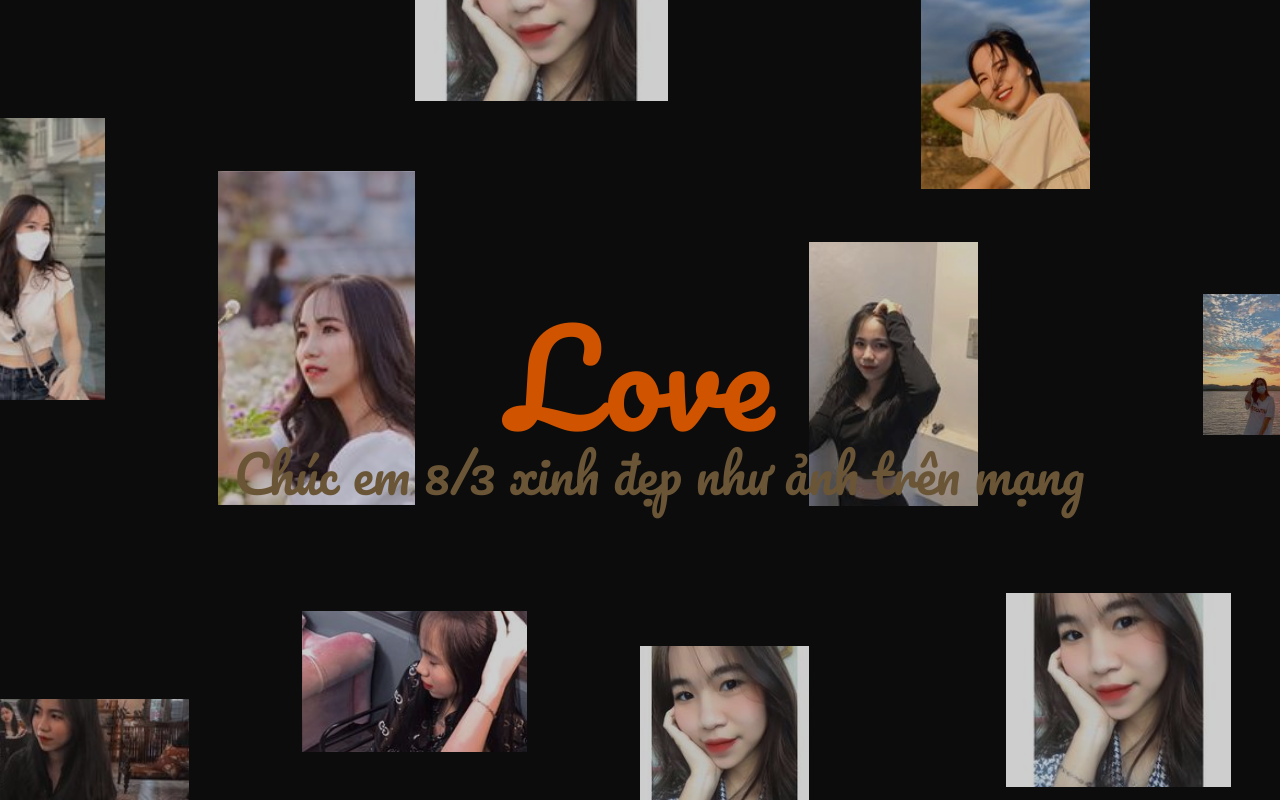
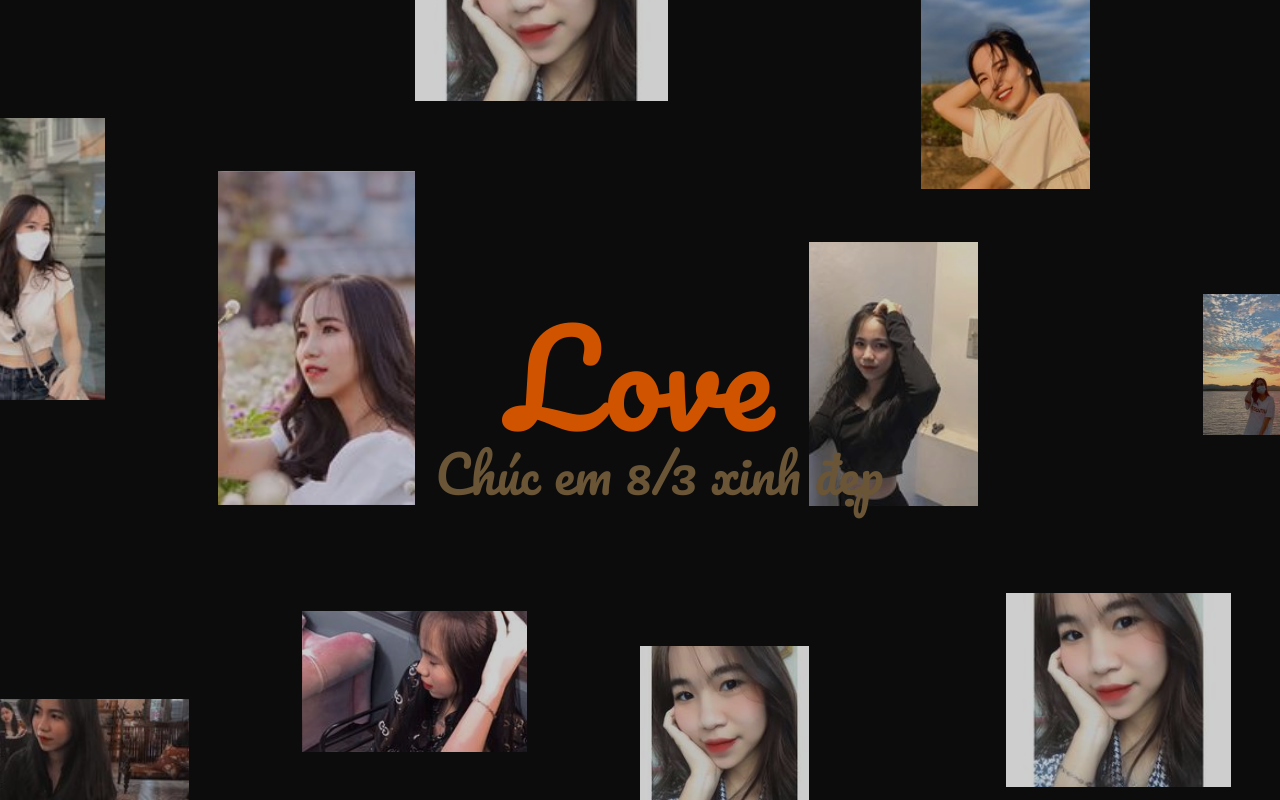
Before and after one commit to ngynnn/chuc-mung-em-8t3, a plain HTML site: page index.html in a window 1280 px wide. Drawn offline with Linux system fonts and the light colour scheme; a web font is replaced by a local one.

Commit message:
Update index.html

```diff
--- a/index.html
+++ b/index.html
@@ -65,7 +65,7 @@
                 <span>Love</span>
             </h2>
             <h2 class="content__title no-select">
-                <span class="content__title-sub">Chúc em 8/3 xinh đẹp như ảnh trên mạng</span>
+                <span class="content__title-sub">Chúc em 8/3 xinh đẹp </span>
             </h2>
         </div>
     </main>
```
